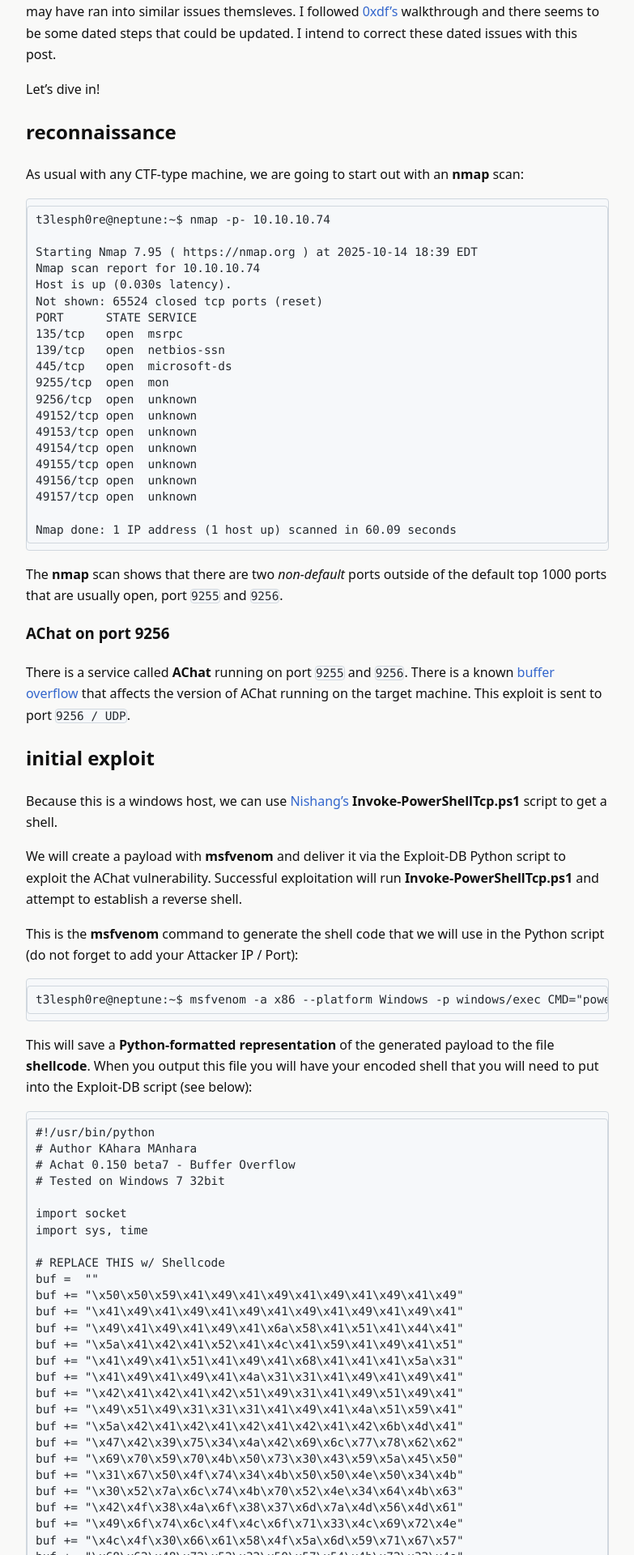
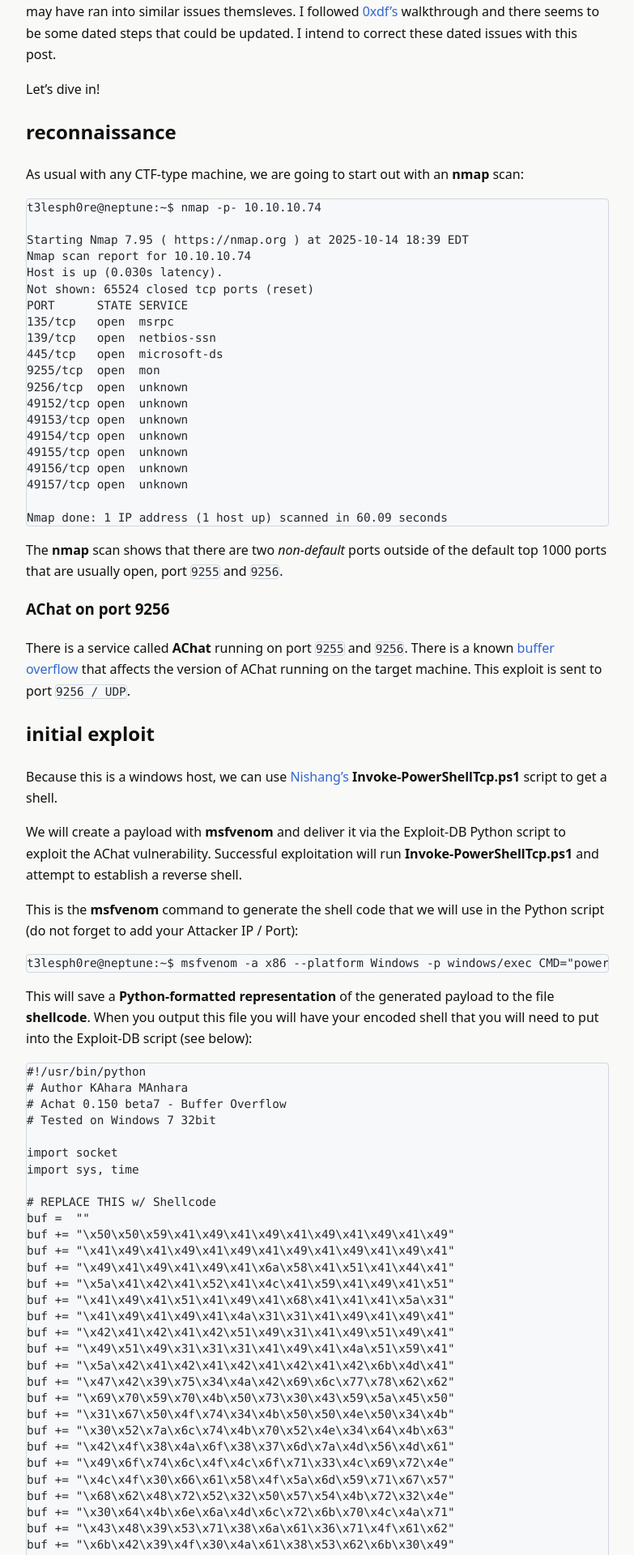
Before and after one commit to t3lesph0re/t3lesph0re.github.io, a Jekyll site: the page built from _posts/2025-10-14-htb_chatterbox.md, in a window 1280 px wide. Shown: the part 587-2507 px from the top of the page at 81% size, without its empty margins (248-1031 px from the left). Built offline with Jekyll 4.4.1, drawn with Linux system fonts in a browser that asks for light colours.

Commit message:
Code blocks: single-padding reset 2

```diff
--- a/assets/css/custom.css
+++ b/assets/css/custom.css
@@ -66,55 +66,61 @@
 .post-nav a{opacity:.9}
 .post-nav a:hover{opacity:1;text-decoration:underline}
 
-/* ===== One-padding code blocks (final) ===== */
+/* === FINAL TIGHTEN === */
 
-/* Wrappers: border + bg only, NO padding/margins beyond this */
+/* One wrapper carries border/bg; inner wrapper has none */
 .highlighter-rouge,
 figure.highlight,
 .highlight {
   background: #f6f8fa !important;
   color: #24292f !important;
-  border: 1px solid #d0d7de !important;
+  border: 1px solid #d0d7de !important;   /* single border only */
   border-radius: 4px !important;
+  padding: 0 !important;
+  margin: 0.5rem 0 !important;
   box-shadow: none !important;
-  margin: 0.5rem 0 !important;
-  padding: 0 !important;
 }
 
-/* Nuke the table layout sometimes used for line numbers */
+/* kill the inner box that adds that extra line */
+.highlighter-rouge .highlight {
+  border: 0 !important;
+  background: transparent !important;
+  padding: 0 !important;
+  margin: 0 !important;
+}
+
+/* if the theme uses a table for line numbers, strip it */
 .highlight table,
 .highlight table tr,
 .highlight table td {
   border: 0 !important;
   background: transparent !important;
+  padding: 0 !important;
   margin: 0 !important;
-  padding: 0 !important;
 }
 
-/* The ONLY padding lives on <pre> */
+/* ONLY padding lives here */
 .highlight > pre,
-.highlight pre,
 figure.highlight > pre,
 pre {
   margin: 0 !important;
   border: 0 !important;
   background: transparent !important;
-  padding: 6px 10px !important;   /* <- single, small padding */
+  padding: 6px 10px !important;         /* compact */
   font: 0.9rem/1.4 'JetBrains Mono','Fira Code',ui-monospace,Menlo,Consolas,monospace;
   overflow-x: auto;
-  white-space: pre;
 }
 
-/* Prevent double-styling on inner <code> */
-.highlight pre code,
-pre code {
+/* no double styling for code inside pre */
+pre code,
+.highlight pre code {
   background: transparent !important;
   border: 0 !important;
   padding: 0 !important;
   color: inherit !important;
 }
 
-/* Inline code chips (non-block) */
+/* Inline code chips */
 code {
   font: 0.9rem 'JetBrains Mono','Fira Code',ui-monospace,Menlo,Consolas,monospace;
   background: #f2f4f6 !important;
@@ -123,3 +129,8 @@
   border-radius: 4px !important;
   padding: 0.05rem 0.25rem !important;
 }
+
+/* tighten spacing when a block follows a paragraph */
+p + .highlighter-rouge,
+p + .highlight,
+p + figure.highlight { margin-top: 0.3rem !important; }
```
